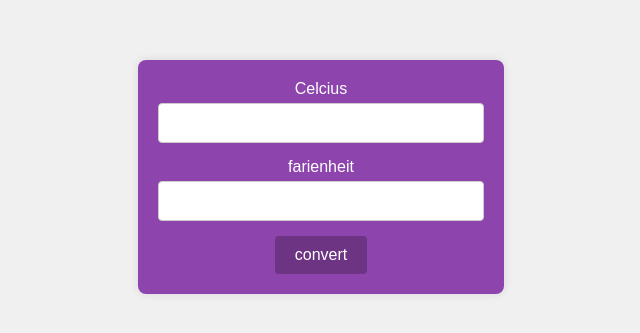
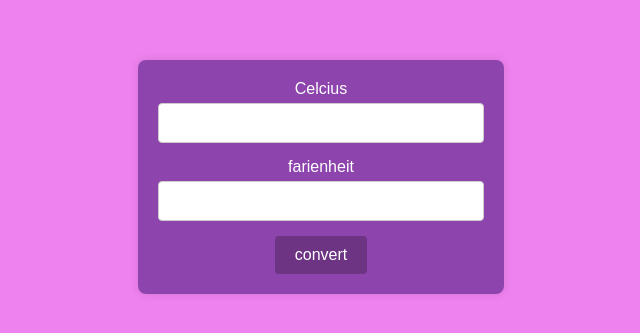
Before and after one commit to Unity-JNR/Temperature, a plain HTML site: page index.html in a window 1280 px wide. Shown: the part 223-556 px from the top of the page, without its empty margins (279-919 px from the left). Drawn offline with Linux system fonts and the light colour scheme.

Commit message:
tried fixing alignment

```diff
--- a/css/style.css
+++ b/css/style.css
@@ -1,14 +1,18 @@
 body {
     font-family: 'Arial', sans-serif;
     margin: 0;
-    background-color: #f0f0f0; /* Light Grey Background Color */
+    background-color: violet; /* Light Grey Background Color */
+  }
+  body,html{
+    height: 100%;
   }
 
   .container {
     display: flex;
     align-items: center;
     justify-content: center;
-    height: 100vh;
+    height: 100%;
+
   }
 
   .temp {
```
